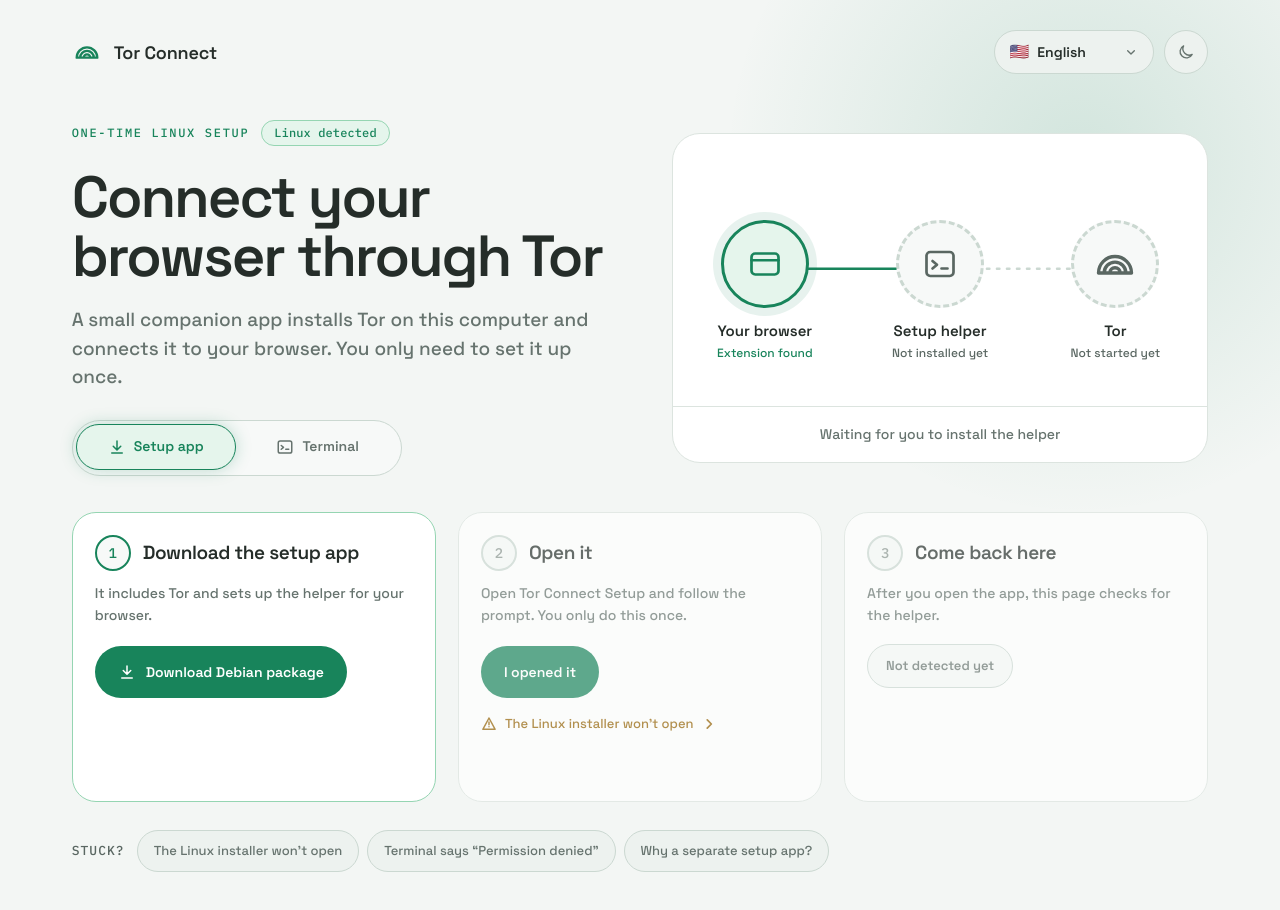
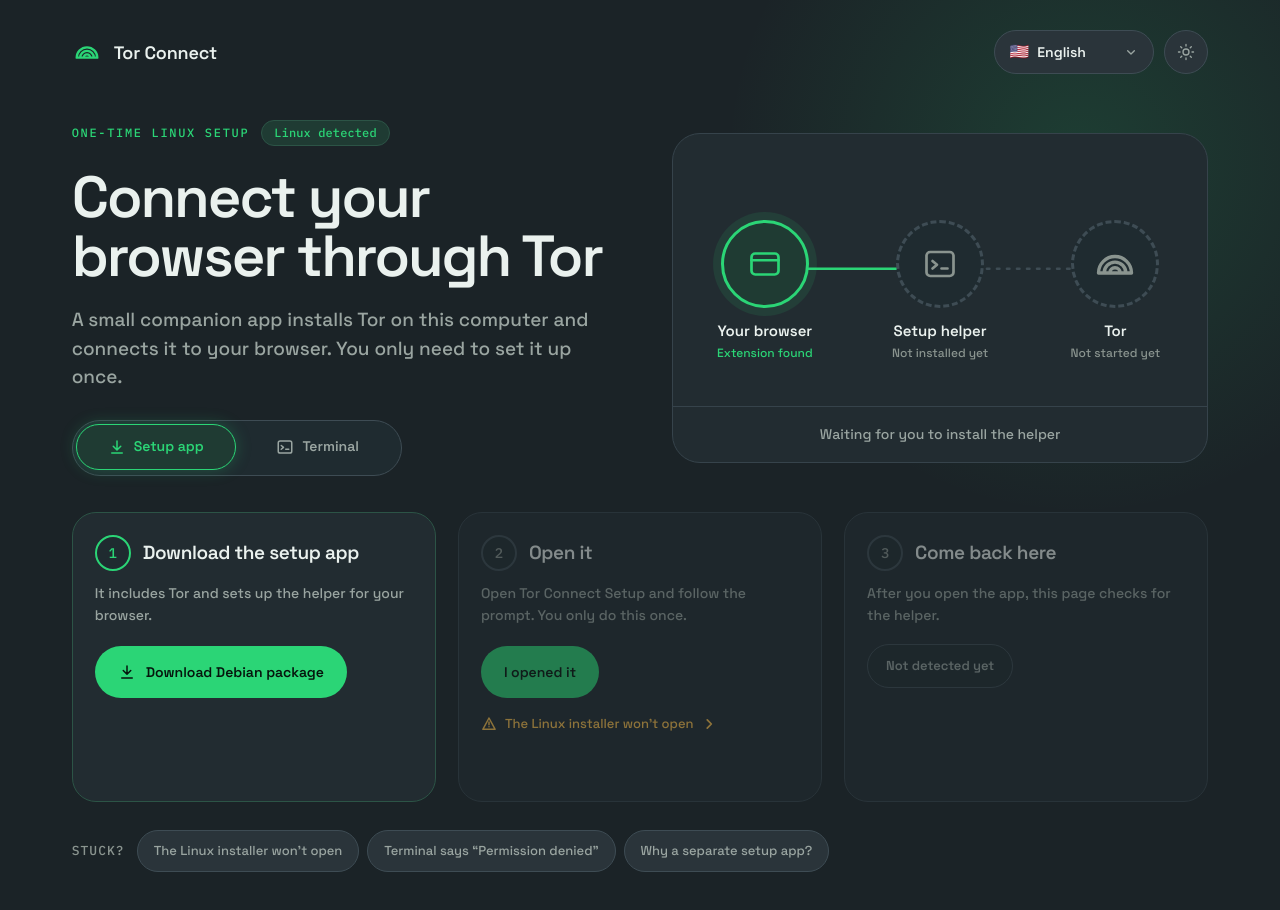
Before and after one commit to Tor-Connect/extension, a browser extension: page extension/setup.html in a window 1280 px wide. Both pictures are taken after a click on the button "Switch to dim theme". Drawn offline with Linux system fonts and the light colour scheme.

Commit message:
fix(theme): add dim theme support to setup page and fix toggle cycle
- Add dim CSS variable block to setup.css so setup page respects dim
- Cycle setup toggle through dark → dim → light → dark (was dark ↔ light)
- Add dim icon (crescent) to setup toggle button for the intermediate state
- Fix orbit-node-label and diagnostics-summary contrast in dim theme (#62716e → #8a948f, ~3.1:1 → ~5.1:1)
- Allow theme-options buttons to wrap on narrow screens (flex-wrap: wrap)

```diff
--- a/extension/popup.css
+++ b/extension/popup.css
@@ -584,7 +584,7 @@ html[data-theme="dim"] body.popup-page .orbit-card[data-mode="snowflake"][data-s
 html[data-theme="dim"] body.popup-page .orbit-card[data-mode="snowflake"][data-state="connected"] .snowflake-info-icon { color: #2bd576; }
 html[data-theme="dim"] body.popup-page .snowflake-info strong { color: #eaf1ee; }
 html[data-theme="dim"] body.popup-page .snowflake-info > div > span { color: #8a948f; }
-html[data-theme="dim"] body.popup-page .orbit-node-label { color: #62716e; }
+html[data-theme="dim"] body.popup-page .orbit-node-label { color: #8a948f; }
 html[data-theme="dim"] body.popup-page .orbit-node.is-active .orbit-country { border-color: #2bd576; color: #2bd576; background: #1f3b33; box-shadow: 0 0 0 5px #2bd57626; }
 html[data-theme="dim"] body.popup-page .orbit-node.is-active .orbit-node-label { color: #eaf1ee; }
 html[data-theme="dim"] body.popup-page .orbit-node.is-selected:not(.is-active) .orbit-country { border-color: #8a78d1; color: #c5b6ff; background: #2e2a3e; }
--- a/extension/settings.css
+++ b/extension/settings.css
@@ -214,7 +214,7 @@ html[data-theme="light"] .picker-code-badge { background: #edf1ef; color: #14864
 .appearance-card.language-card { position: relative; z-index: 6; flex: 1 1 300px; }
 .appearance-card-label { display: flex; align-items: center; gap: 10px; font-size: 15px; font-weight: 600; }
 .appearance-card-label svg { width: 20px; height: 20px; flex: 0 0 20px; fill: none; stroke: #2bd576; stroke-linecap: round; stroke-linejoin: round; stroke-width: 2; }
-.theme-options { display: flex; gap: 4px; padding: 4px; border: 1px solid #1d2421; border-radius: 16px; background: #080c0b; }
+.theme-options { display: flex; flex-wrap: wrap; gap: 4px; padding: 4px; border: 1px solid #1d2421; border-radius: 16px; background: #080c0b; }
 .theme-options button { display: inline-flex; flex: 1; min-height: 44px; align-items: center; justify-content: center; gap: 8px; padding: 0 10px; border: 1px solid transparent; border-radius: 12px; color: #8a948f; background: transparent; font-size: 14px; font-weight: 500; white-space: nowrap; transition: background .2s ease, border-color .2s ease, color .2s ease; }
 .theme-choice-icon { width: 18px; height: 18px; flex: 0 0 18px; fill: none; stroke: currentColor; stroke-linecap: round; stroke-linejoin: round; stroke-width: 2; }
 .theme-options button[aria-pressed="true"] { border-color: #2bd576; color: #eaf1ee; background: #121816; font-weight: 600; }
@@ -649,7 +649,7 @@ html[data-theme="dim"] .connection-details-toggle { color: #eaf1ee; }
 html[data-theme="dim"] .connection-details-toggle small, html[data-theme="dim"] .connection-details-toggle svg { color: #9aa5a1; stroke: #9aa5a1; }
 html[data-theme="dim"] .connection-details-body { color: #9aa5a1; }
 html[data-theme="dim"] .connection-details-body pre { color: #b8c3be; background: #222c31; }
-html[data-theme="dim"] .diagnostics-summary { color: #62716e; }
+html[data-theme="dim"] .diagnostics-summary { color: #8a948f; }
 html[data-theme="dim"] .diagnostics-body { border-color: #36434b; color: #9aa5a1; }
 html[data-theme="dim"] .diagnostics-body pre { color: #b8c3be; background: #222c31; }
 html[data-theme="dim"] .language-picker-trigger { border-color: #36434b; color: #eaf1ee; background: #1f2b30; }
--- a/extension/setup.css
+++ b/extension/setup.css
@@ -41,6 +41,28 @@
   --warning-bg: #2b2110;
   --warning-border: #694c15;
   --error: #ff9b91;
+}
+html[data-theme="dim"] {
+  color-scheme: dark;
+  --page: #1b2327;
+  --surface: #222c31;
+  --surface-raised: #2a343a;
+  --surface-soft: #1f2b30;
+  --ink: #eaf1ee;
+  --muted: #9aa5a1;
+  --dim: #8a948f;
+  --line: #36434b;
+  --line-strong: #3e4c54;
+  --accent: #2bd576;
+  --accent-bg: #1f3b33;
+  --accent-border: #2c5446;
+  --accent-ink: #06150d;
+  --step-muted-border: #3e4c54;
+  --step-muted-ink: #8a948f;
+  --warning: #ffc24d;
+  --warning-bg: #2c2618;
+  --warning-border: #6b4d2a;
+  --error: #ffaaa4;
 }
 html[data-theme="light"] {
   color-scheme: light;
@@ -95,7 +117,9 @@ a { color: var(--accent); }
 .theme-toggle:hover { color: var(--ink); background: var(--surface-soft); }
 .theme-toggle svg { width: 18px; height: 18px; fill: none; stroke: currentColor; stroke-linecap: round; stroke-linejoin: round; stroke-width: 1.8; }
 .theme-icon { display: none; }
-html[data-theme="dark"] .theme-icon-light, html[data-theme="light"] .theme-icon-dark { display: block; }
+html[data-theme="dark"] .theme-icon-dim { display: block; }
+html[data-theme="dim"] .theme-icon-light { display: block; }
+html[data-theme="light"] .theme-icon-dark { display: block; }
 .setup-hero-layout { display: grid; grid-template-columns: minmax(0, 560px) minmax(0, 640px); align-items: center; justify-content: space-between; gap: 64px; margin-top: 46px; }
 .setup-intro-panel { min-width: 0; }
 .eyebrow-row { display: flex; flex-wrap: wrap; align-items: center; gap: 12px; }
--- a/extension/setup.html
+++ b/extension/setup.html
@@ -39,8 +39,9 @@
             <button class="language-option" type="button" role="option" data-language-option="fa" aria-selected="false"><span class="language-option-label"><span class="language-flag" aria-hidden="true">🇮🇷</span><span class="language-option-name">فارسی</span></span><svg viewBox="0 0 24 24" aria-hidden="true"><path d="m5 12 4 4L19 6"/></svg></button>
           </div>
         </div>
-        <button class="theme-toggle" type="button" data-theme-toggle aria-label="Switch to light theme" title="Switch to light theme" data-i18n-aria-label="Switch to light theme" data-i18n-title="Switch to light theme">
+        <button class="theme-toggle" type="button" data-theme-toggle aria-label="Switch to dim theme" title="Switch to dim theme" data-i18n-aria-label="Switch to dim theme" data-i18n-title="Switch to dim theme">
           <svg class="theme-icon theme-icon-light" viewBox="0 0 24 24" aria-hidden="true"><circle cx="12" cy="12" r="4"/><path d="M12 2v2m0 16v2M4.93 4.93l1.41 1.41m11.32 11.32 1.41 1.41M2 12h2m16 0h2M4.93 19.07l1.41-1.41M17.66 6.34l1.41-1.41"/></svg>
+          <svg class="theme-icon theme-icon-dim" viewBox="0 0 24 24" aria-hidden="true"><path d="M12 3a6 6 0 0 0 9 9 9 9 0 1 1-9-9z"/></svg>
           <svg class="theme-icon theme-icon-dark" viewBox="0 0 24 24" aria-hidden="true"><path d="M20.2 15.2A8.5 8.5 0 0 1 8.8 3.8 8.5 8.5 0 1 0 20.2 15.2Z"/></svg>
         </button>
       </div>
--- a/extension/theme.js
+++ b/extension/theme.js
@@ -13,7 +13,7 @@ function applyTheme(theme) {
     button.setAttribute("aria-pressed", String(button.dataset.themeChoice === savedThemePreference));
   });
   document.querySelectorAll("[data-theme-toggle]").forEach((button) => {
-    const nextTheme = resolvedTheme === "dark" ? "light" : "dark";
+    const nextTheme = resolvedTheme === "dark" ? "dim" : resolvedTheme === "dim" ? "light" : "dark";
     button.setAttribute("aria-label", `Switch to ${nextTheme} theme`);
     button.title = `Switch to ${nextTheme} theme`;
   });
@@ -33,7 +33,8 @@ themeChoices.forEach((button) => {
 
 document.querySelectorAll("[data-theme-toggle]").forEach((button) => {
   button.addEventListener("click", () => {
-    const theme = document.documentElement.dataset.theme === "dark" ? "light" : "dark";
+    const current = document.documentElement.dataset.theme;
+    const theme = current === "dark" ? "dim" : current === "dim" ? "light" : "dark";
     applyTheme(theme);
     chrome.storage.local.set({ [themePreferenceKey]: theme });
   });
```
